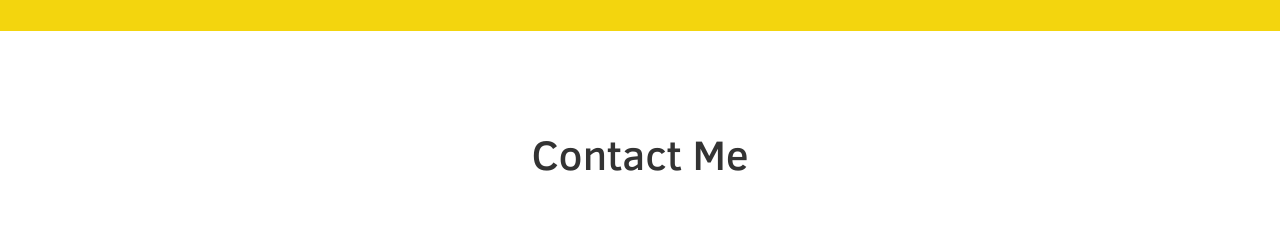
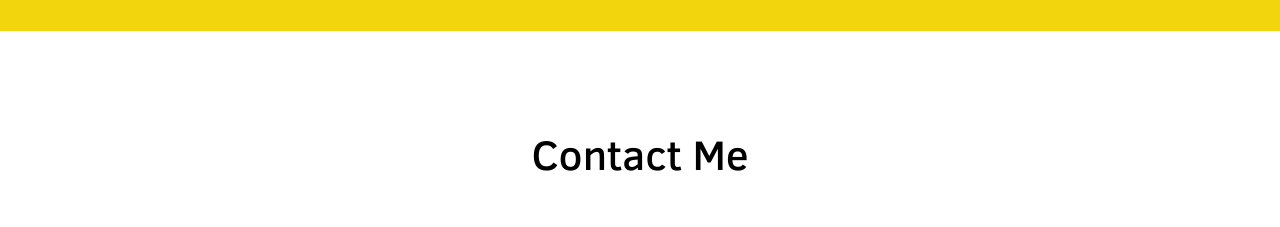
Before and after one commit to tahirahabrash/tahirahabrash.github.io, a website: page index.html in a window 1280 px wide. Shown: the part 1400-1627 px from the top of the page. Drawn offline with nearby package versions, Linux system fonts and the light colour scheme.

Commit message:
edited html

```diff
--- a/index.html
+++ b/index.html
@@ -163,7 +163,7 @@
         <div class="container">
             <div class="row">
                 <div class="col-lg-12 text-center">
-                    <h2>Contact Me</h2>
+                    <h2 style="color:#000">Contact Me</h2>
                     <hr>
                 </div>
             </div>
```
